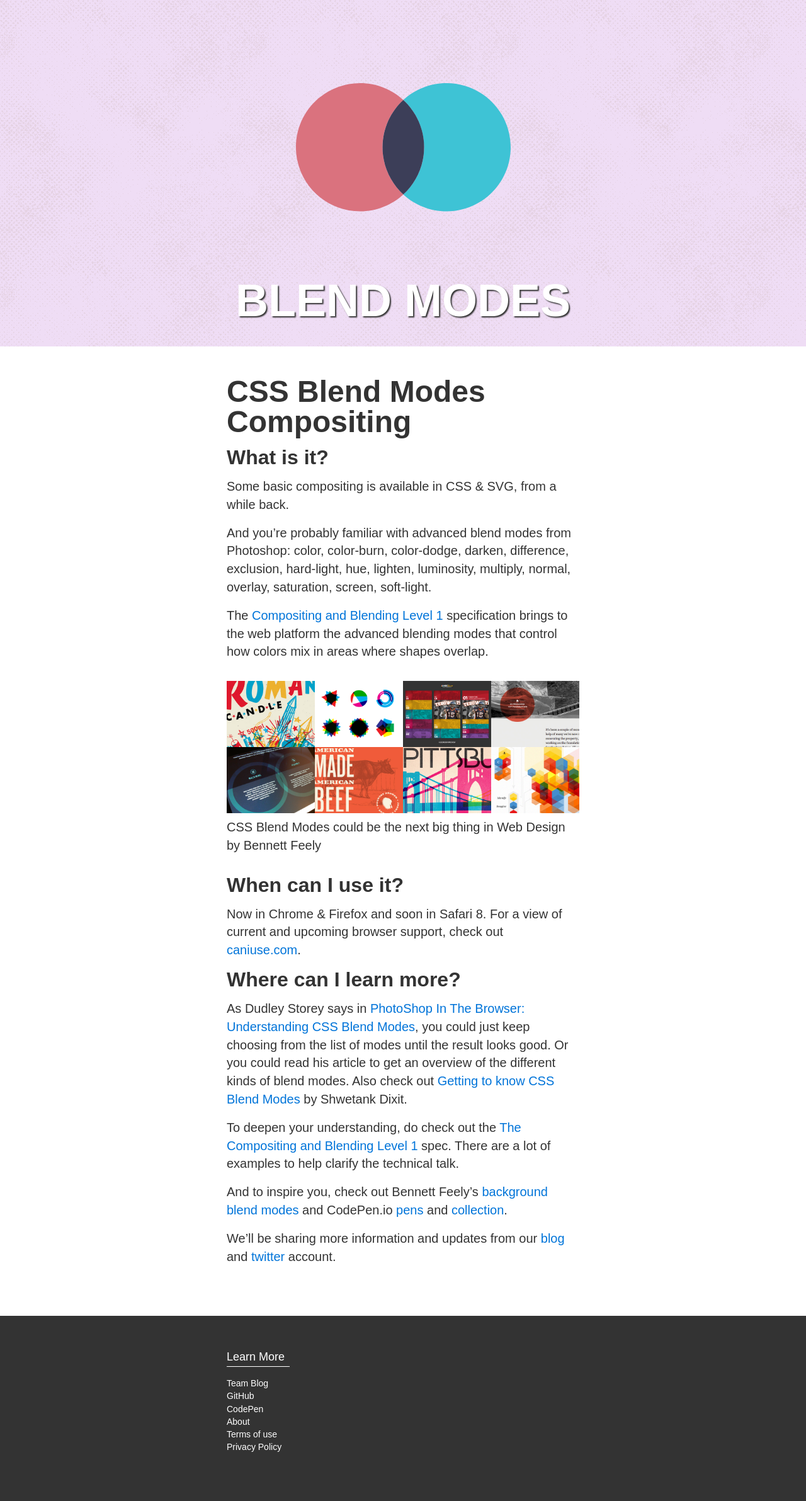
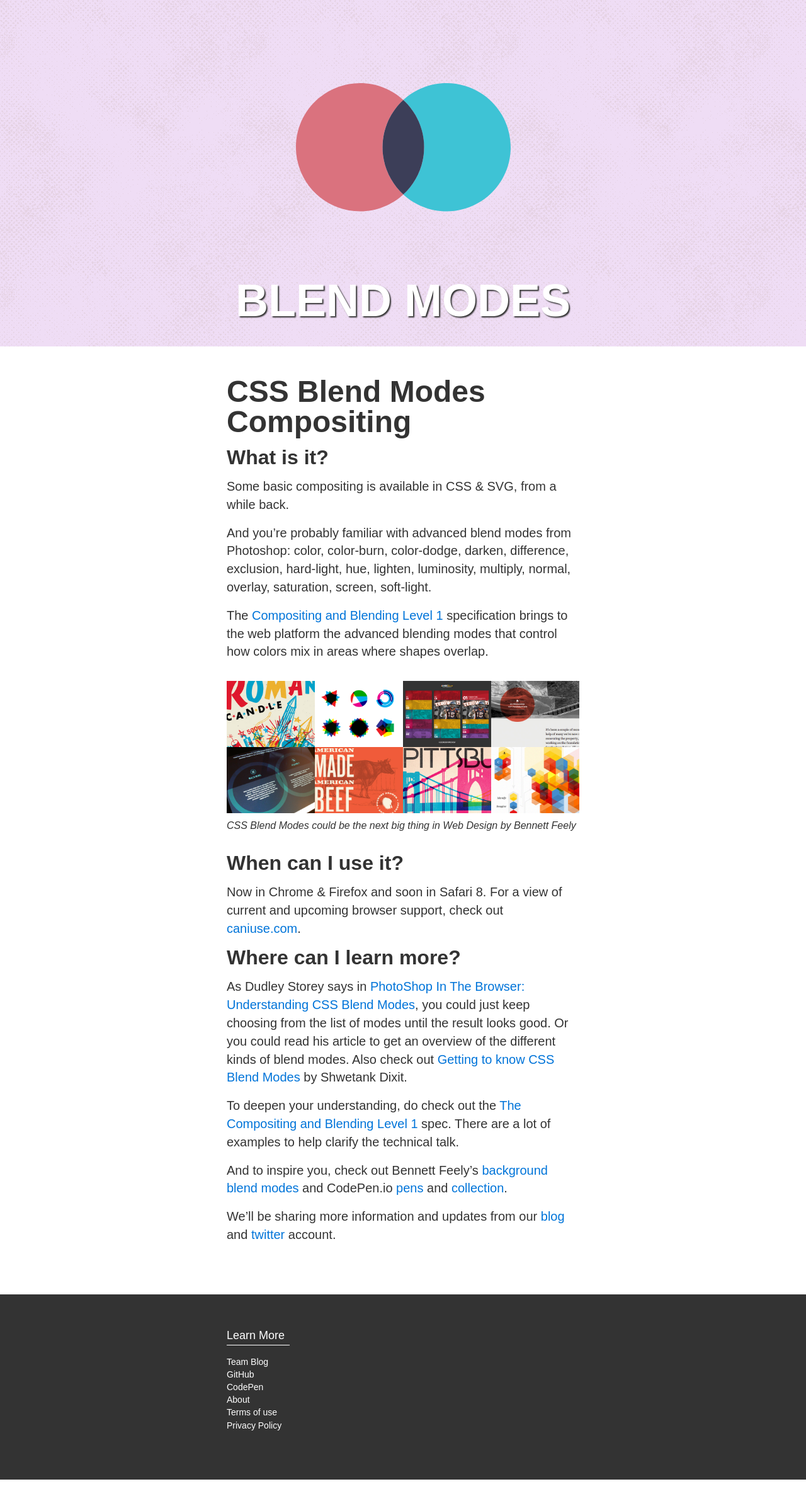
Before and after one commit to adobe-webplatform/adobe-webplatform.github.io, a Jekyll site: the page built from _posts/2014-06-12-blend-modes.md, in a window 1280 px wide. Shown: the whole page at 63% size. Built offline with Jekyll 4.4.1, drawn with Linux system fonts in a browser that asks for light colours; after the commit the page ends 2349 px from its top, so only the background shows below that.

Commit message:
Modifying figcaption sizing and styling

```diff
--- a/css/main.css
+++ b/css/main.css
@@ -143,6 +143,10 @@ p, code, pre, blockquote {
 figure, iframe {
   margin: 2rem 0; }
 
+figcaption {
+  font-size: 1rem;
+  font-style: italic; }
+
 ol, ul {
   margin: 1rem 3rem; }
   ol.flush, ul.flush {
--- a/css/main.scss
+++ b/css/main.scss
@@ -177,6 +177,11 @@ figure, iframe {
   margin: 2rem 0;
 }
 
+figcaption {
+  font-size: 1rem;
+  font-style: italic;
+}
+
 ol, ul {
   margin: 1rem 3rem;
   &.flush {
```
